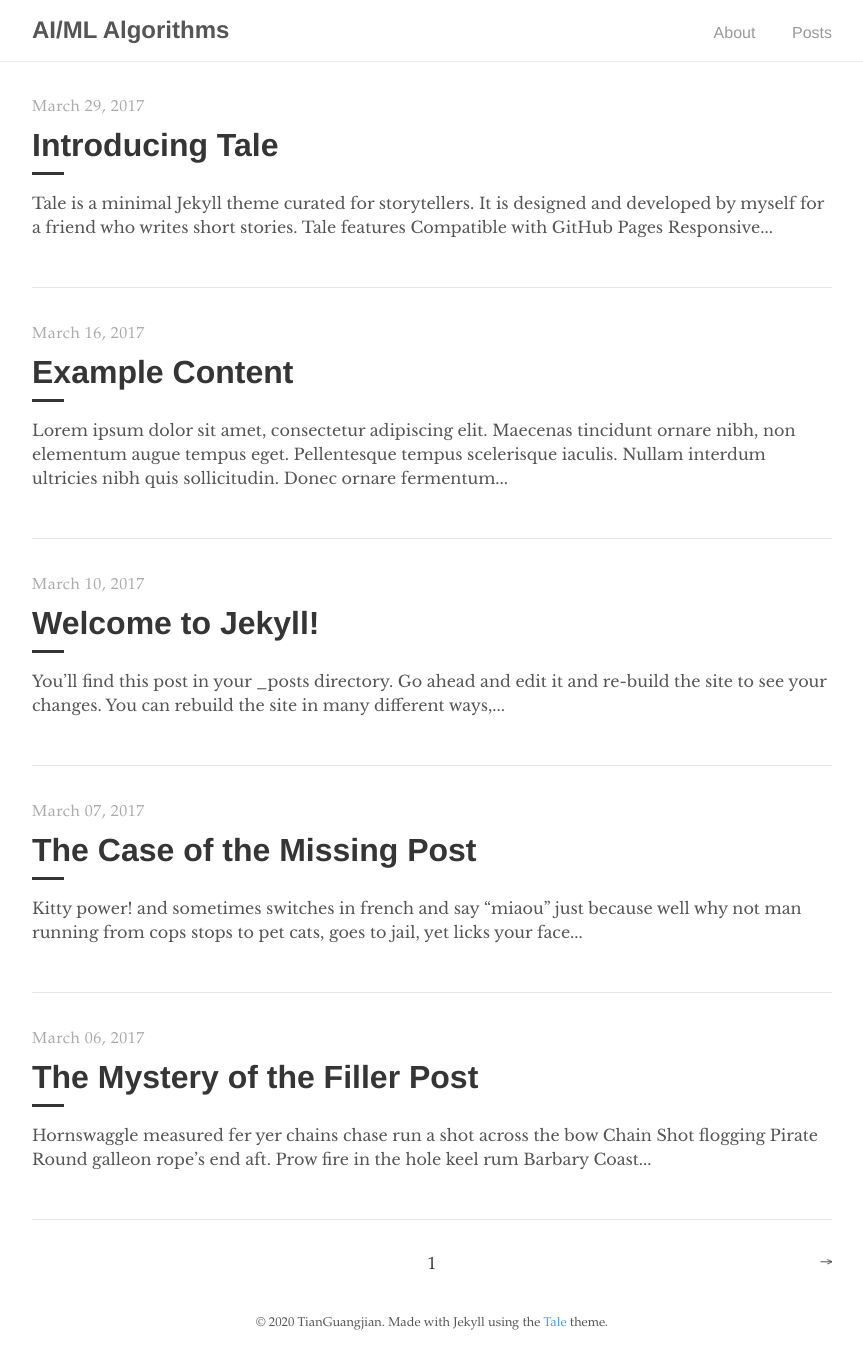
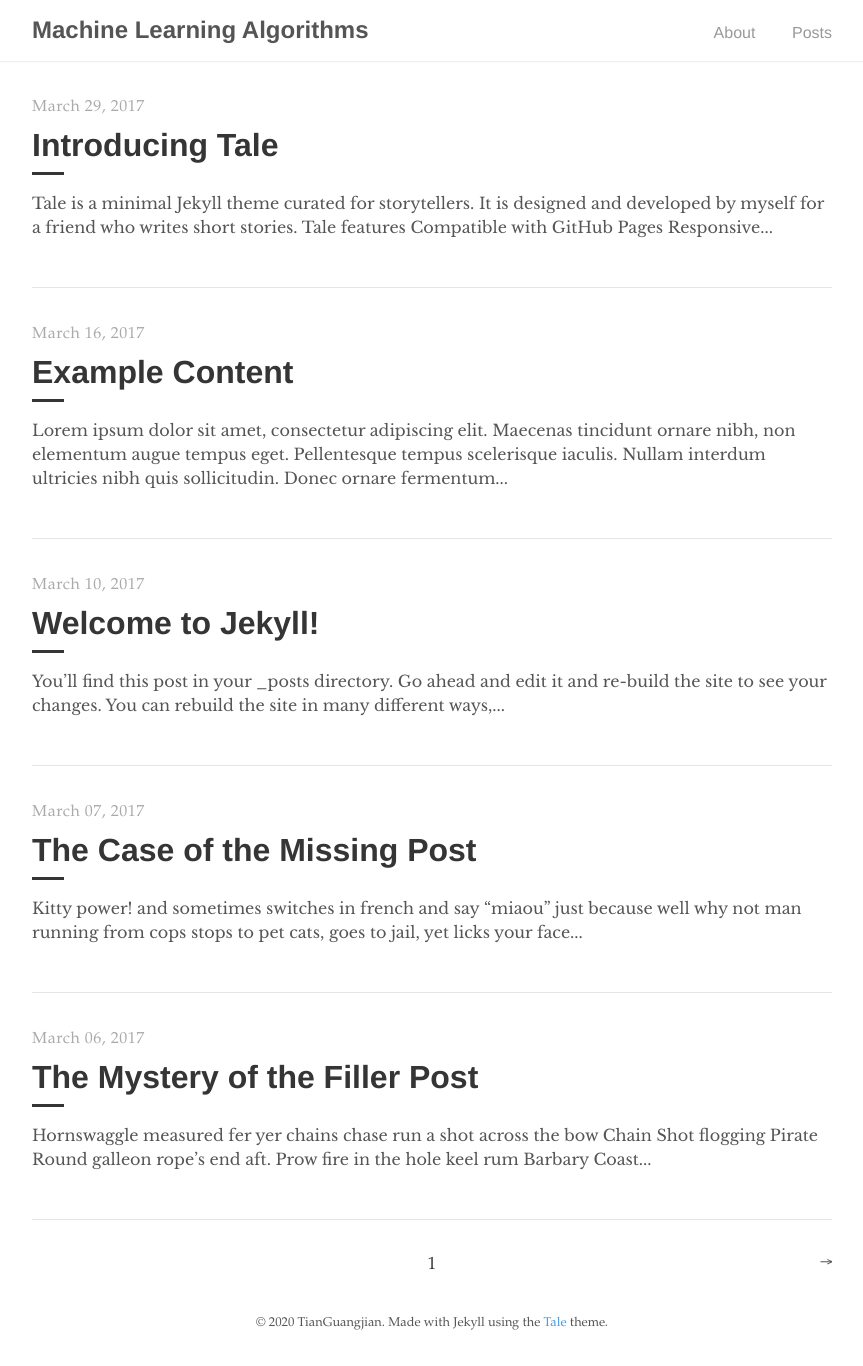
Before and after one commit to tianguangjian/tianguangjian.GitHub.io, a Jekyll site: the page built from index.html, in a window 1280 px wide. Shown: the whole page, without its empty margins (208-1071 px from the left). Built offline with Jekyll 4.4.1, drawn with Linux system fonts in a browser that asks for light colours; the list of posts is cut into pages by our own code.

Commit message:
Modify title

```diff
--- a/_config.yml
+++ b/_config.yml
@@ -1,5 +1,5 @@
 # Site settings
-title:          AI/ML Algorithms
+title:          Machine Learning Algorithms
 description:    "Minimal Jekyll theme for storytellers"
 url:            "https://tianguangjian.github.io"
 
```
